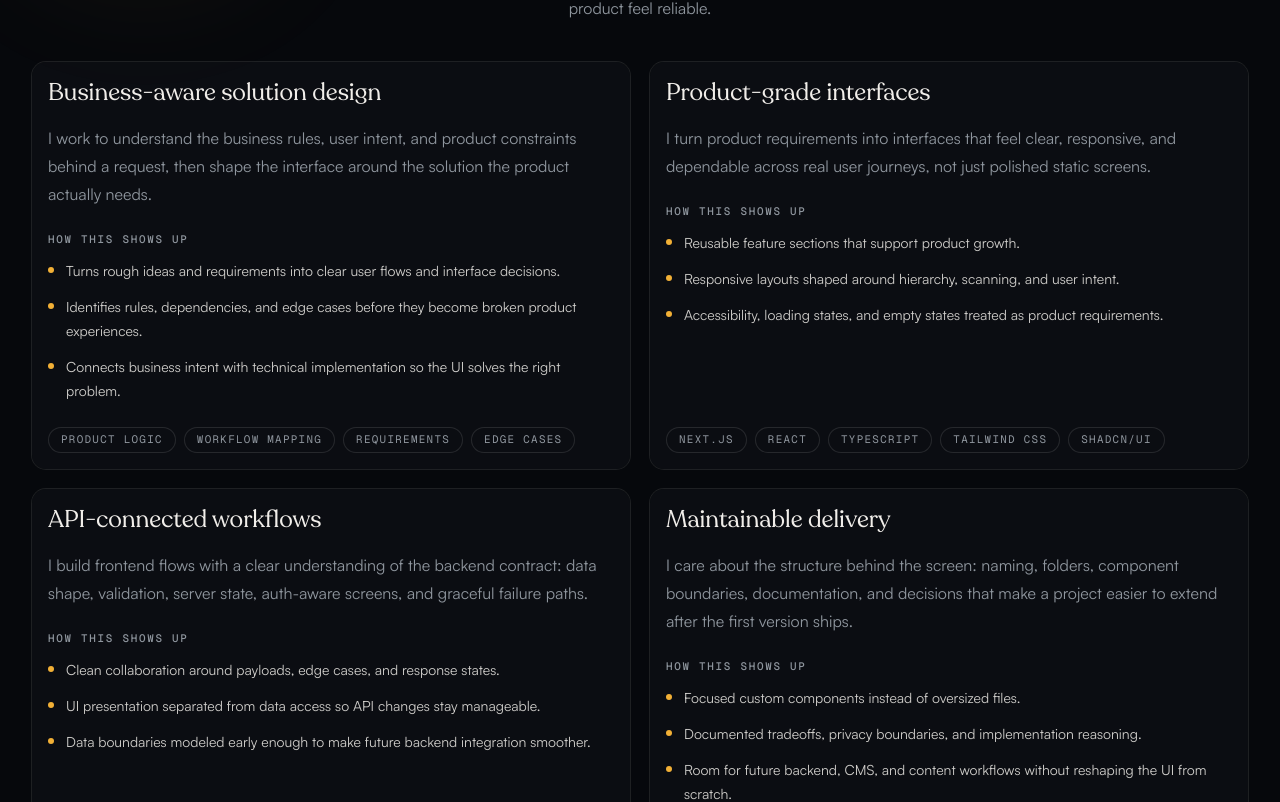
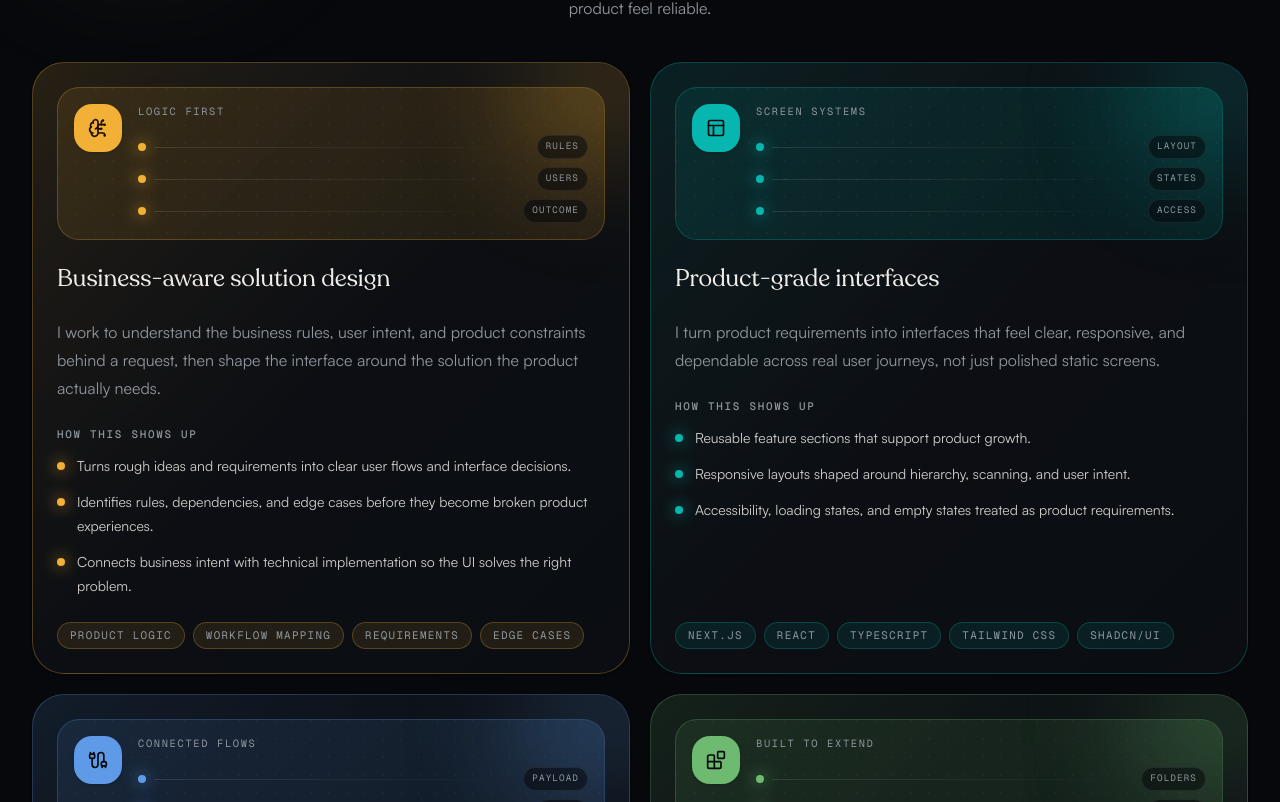
Before and after one commit to Dev-Iyke/portfolio-web, a Next.js app: page / in a window 1280 px wide. Shown: the part 2978-3780 px from the top of the page. Built offline with nearby package versions, Linux system fonts and the light colour scheme.

Commit message:
Updated capabilities card to use more color and illustrations

```diff
--- a/src/features/capabilities/components/CapabilityCard.tsx
+++ b/src/features/capabilities/components/CapabilityCard.tsx
@@ -1,20 +1,29 @@
-import {
-  Card,
-  CardContent,
-  CardHeader,
-  CardTitle,
-} from "@/components/ui/card";
+import { capabilityToneStyles } from "@/features/capabilities/config/capabilityToneStyles";
+import { CapabilityIllustration } from "@/features/capabilities/components/CapabilityIllustration";
 import type { Capability } from "@/features/capabilities/types/capability";
 
 export function CapabilityCard({ capability }: { capability: Capability }) {
+  const tone = capabilityToneStyles[capability.tone];
+
   return (
-    <Card className="h-full border-border/70 bg-card/70 transition-colors hover:border-signal/35">
-      <CardHeader>
-        <CardTitle className="text-2xl leading-tight">
+    <article
+      className={`relative h-full overflow-hidden rounded-[2rem] border p-5 shadow-sm transition-all duration-300 hover:-translate-y-1 sm:p-6 ${tone.shell}`}
+    >
+      <div
+        className={`absolute -right-16 -top-16 size-40 rounded-full blur-3xl ${tone.glow}`}
+        aria-hidden="true"
+      />
+      <div className="relative flex h-full flex-col">
+        <CapabilityIllustration
+          tone={capability.tone}
+          visual={capability.visual}
+        />
+
+        <div className="flex flex-1 flex-col gap-6">
+          <h3 className="font-heading text-2xl leading-tight font-medium">
             {capability.title}
-        </CardTitle>
-      </CardHeader>
-      <CardContent className="flex flex-1 flex-col gap-6">
+          </h3>
+
           <p className="text-sm leading-7 text-muted-foreground sm:text-base">
             {capability.summary}
           </p>
@@ -27,7 +36,7 @@ export function CapabilityCard({ capability }: { capability: Capability }) {
               {capability.proofPoints.map((point) => (
                 <li key={point} className="flex gap-3">
                   <span
-                  className="mt-2 size-1.5 shrink-0 rounded-full bg-signal"
+                    className={`mt-2 size-2 shrink-0 rounded-full shadow-[0_0_1rem_currentColor] ${tone.dot}`}
                     aria-hidden="true"
                   />
                   <span>{point}</span>
@@ -36,17 +45,21 @@ export function CapabilityCard({ capability }: { capability: Capability }) {
             </ul>
           </div>
 
-        <ul className="mt-auto flex flex-wrap gap-2" aria-label="Related tools">
+          <ul
+            className="mt-auto flex flex-wrap gap-2"
+            aria-label="Related tools"
+          >
             {capability.tools.map((tool) => (
               <li
                 key={tool}
-              className="rounded-full border border-border bg-surface px-3 py-1 font-mono text-[0.68rem] uppercase tracking-[0.12em] text-muted-foreground"
+                className={`rounded-full border px-3 py-1 font-mono text-[0.68rem] uppercase tracking-[0.12em] text-muted-foreground ${tone.tool}`}
               >
                 {tool}
               </li>
             ))}
           </ul>
-      </CardContent>
-    </Card>
+        </div>
+      </div>
+    </article>
   );
 }
--- /dev/null
+++ b/src/features/capabilities/components/CapabilityIllustration.tsx
@@ -0,0 +1,96 @@
+import {
+  Blocks,
+  BrainCircuit,
+  Cable,
+  type LucideIcon,
+  PanelsTopLeft,
+} from "lucide-react";
+import { capabilityToneStyles } from "@/features/capabilities/config/capabilityToneStyles";
+import type {
+  CapabilityTone,
+  CapabilityVisual,
+} from "@/features/capabilities/types/capability";
+
+const visualConfig: Record<
+  CapabilityVisual,
+  {
+    Icon: LucideIcon;
+    label: string;
+    nodes: readonly string[];
+  }
+> = {
+  business: {
+    Icon: BrainCircuit,
+    label: "Logic first",
+    nodes: ["Rules", "Users", "Outcome"],
+  },
+  interface: {
+    Icon: PanelsTopLeft,
+    label: "Screen systems",
+    nodes: ["Layout", "States", "Access"],
+  },
+  integration: {
+    Icon: Cable,
+    label: "Connected flows",
+    nodes: ["Payload", "Cache", "Errors"],
+  },
+  delivery: {
+    Icon: Blocks,
+    label: "Built to extend",
+    nodes: ["Folders", "Tokens", "Docs"],
+  },
+};
+
+export function CapabilityIllustration({
+  tone,
+  visual,
+}: {
+  tone: CapabilityTone;
+  visual: CapabilityVisual;
+}) {
+  const toneStyle = capabilityToneStyles[tone];
+  const config = visualConfig[visual];
+  const Icon = config.Icon;
+
+  return (
+    <div
+      className={`relative mb-6 overflow-hidden rounded-3xl border p-4 ${toneStyle.visual}`}
+    >
+      <div
+        className={`absolute -right-12 -top-12 size-32 rounded-full blur-3xl ${toneStyle.glow}`}
+        aria-hidden="true"
+      />
+      <div
+        className="absolute inset-0 bg-[radial-gradient(circle_at_1px_1px,var(--border)_1px,transparent_0)] opacity-25 [background-size:18px_18px]"
+        aria-hidden="true"
+      />
+
+      <div className="relative flex items-start justify-between gap-4">
+        <div
+          className={`grid size-12 shrink-0 place-items-center rounded-2xl border shadow-sm ${toneStyle.icon}`}
+        >
+          <Icon className="size-5" aria-hidden="true" />
+        </div>
+        <div className="min-w-0 flex-1">
+          <p className="font-mono text-[0.65rem] uppercase tracking-[0.16em] text-muted-foreground">
+            {config.label}
+          </p>
+          <div className="mt-4 grid gap-2">
+            {config.nodes.map((node) => (
+              <div key={node} className="flex items-center gap-2">
+                <span
+                  className={`size-2 shrink-0 rounded-full shadow-[0_0_1rem_currentColor] ${toneStyle.dot}`}
+                  aria-hidden="true"
+                />
+                <span className="h-px flex-1 bg-linear-to-r from-border to-transparent" />
+                <span className="rounded-full border border-border/70 bg-background/55 px-2 py-1 font-mono text-[0.58rem] uppercase tracking-[0.12em] text-muted-foreground">
+                  {node}
+                </span>
+              </div>
+            ))}
+          </div>
+        </div>
+      </div>
+    </div>
+  );
+}
--- /dev/null
+++ b/src/features/capabilities/config/capabilityToneStyles.ts
@@ -0,0 +1,50 @@
+import type { CapabilityTone } from "@/features/capabilities/types/capability";
+
+export const capabilityToneStyles: Record<
+  CapabilityTone,
+  {
+    shell: string;
+    glow: string;
+    visual: string;
+    icon: string;
+    dot: string;
+    tool: string;
+  }
+> = {
+  signal: {
+    shell:
+      "border-signal/30 bg-linear-to-br from-signal/15 via-card/80 to-card/65 hover:border-signal/45",
+    glow: "bg-signal/25",
+    visual: "border-signal/25 bg-signal/10",
+    icon: "border-signal/35 bg-signal text-signal-foreground",
+    dot: "bg-signal text-signal",
+    tool: "border-signal/25 bg-signal/10",
+  },
+  cyan: {
+    shell:
+      "border-chart-2/30 bg-linear-to-br from-chart-2/15 via-card/80 to-card/65 hover:border-chart-2/45",
+    glow: "bg-chart-2/25",
+    visual: "border-chart-2/25 bg-chart-2/10",
+    icon: "border-chart-2/35 bg-chart-2 text-background",
+    dot: "bg-chart-2 text-chart-2",
+    tool: "border-chart-2/25 bg-chart-2/10",
+  },
+  violet: {
+    shell:
+      "border-chart-3/30 bg-linear-to-br from-chart-3/15 via-card/80 to-card/65 hover:border-chart-3/45",
+    glow: "bg-chart-3/25",
+    visual: "border-chart-3/25 bg-chart-3/10",
+    icon: "border-chart-3/35 bg-chart-3 text-background",
+    dot: "bg-chart-3 text-chart-3",
+    tool: "border-chart-3/25 bg-chart-3/10",
+  },
+  green: {
+    shell:
+      "border-chart-4/30 bg-linear-to-br from-chart-4/15 via-card/80 to-card/65 hover:border-chart-4/45",
+    glow: "bg-chart-4/25",
+    visual: "border-chart-4/25 bg-chart-4/10",
+    icon: "border-chart-4/35 bg-chart-4 text-background",
+    dot: "bg-chart-4 text-chart-4",
+    tool: "border-chart-4/25 bg-chart-4/10",
+  },
+};
--- a/src/features/capabilities/data/capabilities.ts
+++ b/src/features/capabilities/data/capabilities.ts
@@ -11,6 +11,8 @@ export const capabilities = [
       "Connects business intent with technical implementation so the UI solves the right problem.",
     ],
     tools: ["Product logic", "Workflow mapping", "Requirements", "Edge cases"],
+    tone: "signal",
+    visual: "business",
   },
   {
     title: "Product-grade interfaces",
@@ -22,6 +24,8 @@ export const capabilities = [
       "Accessibility, loading states, and empty states treated as product requirements.",
     ],
     tools: ["Next.js", "React", "TypeScript", "Tailwind CSS", "shadcn/ui"],
+    tone: "cyan",
+    visual: "interface",
   },
   {
     title: "API-connected workflows",
@@ -33,6 +37,8 @@ export const capabilities = [
       "Data boundaries modeled early enough to make future backend integration smoother.",
     ],
     tools: ["REST APIs", "TanStack Query", "Validation", "Auth flows"],
+    tone: "violet",
+    visual: "integration",
   },
   {
     title: "Maintainable delivery",
@@ -44,5 +50,7 @@ export const capabilities = [
       "Room for future backend, CMS, and content workflows without reshaping the UI from scratch.",
     ],
     tools: ["Feature folders", "Design tokens", "Motion", "Documentation"],
+    tone: "green",
+    visual: "delivery",
   },
 ] as const satisfies readonly Capability[];
--- a/src/features/capabilities/types/capability.ts
+++ b/src/features/capabilities/types/capability.ts
@@ -1,6 +1,16 @@
+export type CapabilityTone = "signal" | "cyan" | "violet" | "green";
+
+export type CapabilityVisual =
+  | "business"
+  | "interface"
+  | "integration"
+  | "delivery";
+
 export interface Capability {
   readonly title: string;
   readonly summary: string;
   readonly proofPoints: readonly string[];
   readonly tools: readonly string[];
+  readonly tone: CapabilityTone;
+  readonly visual: CapabilityVisual;
 }
```
Lines whose indentation alone changed are shown as unchanged.
